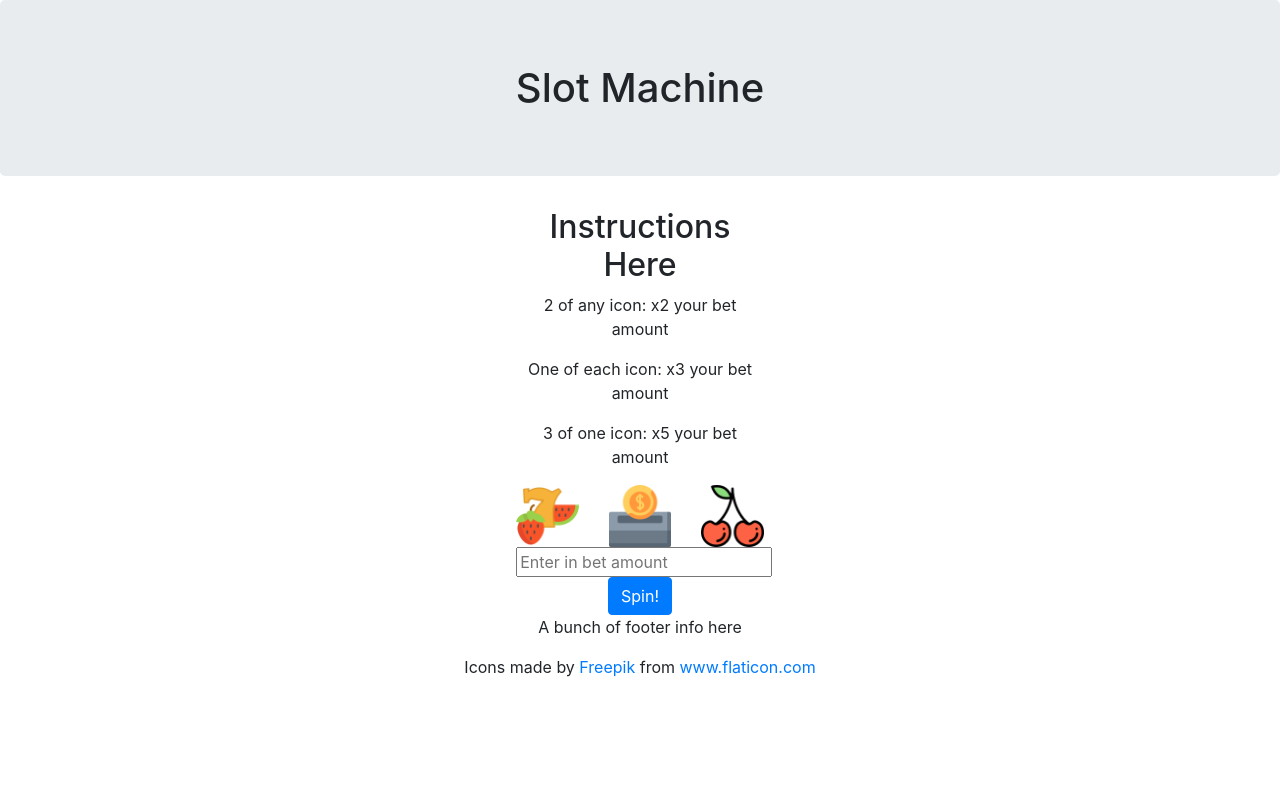
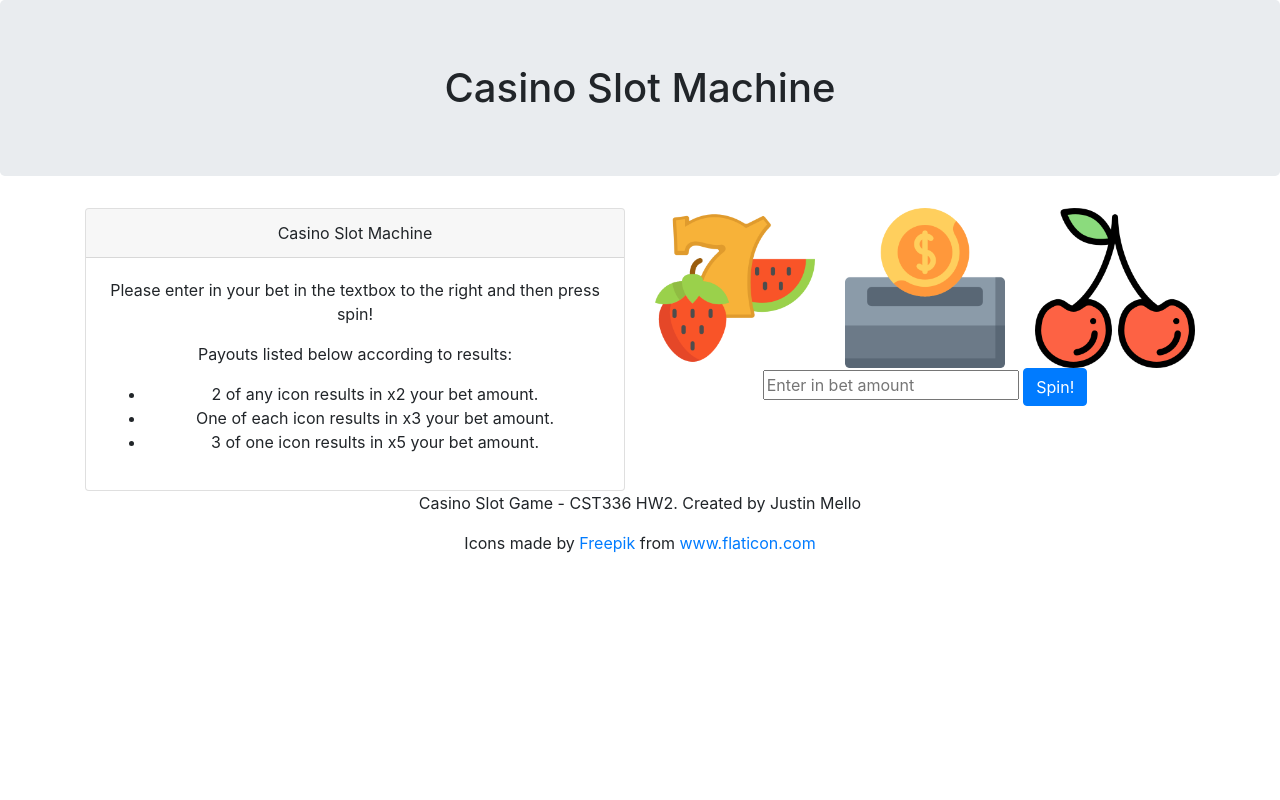
Before and after one commit to justinmello32/cst336-hw2, a PHP site: page / in a window 1280 px wide. Run offline with PHP 8.4, Linux system fonts and the light colour scheme; some libraries are stand-ins or nearby versions.

Commit message:
Layout and positioning.

```diff
--- a/css/styles.css
+++ b/css/styles.css
@@ -1,3 +1,3 @@
-body {
-
+header, main, nav, footer {
+    text-align: center;
 }
--- a/index.html
+++ b/index.html
@@ -10,17 +10,28 @@
 </head>
 <body class="text-center">
 
-	<h1 class="jumbotron">Slot Machine</h1>
+	<h1 class="jumbotron">Casino Slot Machine</h1>
 
 	<div class="container">
-		<div id="instructions" class="row col-3 mx-auto">
-			<h2>Instructions Here</h2>
-			<p>2 of any icon: x2 your bet amount
-			<p>One of each icon: x3 your bet amount
-			<p>3 of one icon: x5 your bet amount
+
+		<div class="row">
+			<div class="col-6">
+				<div class="card">
+				  <div class="card-header">
+				    Casino Slot Machine
 				  </div>
-
-		<div id="slot-machine" class="col-3 mx-auto">
+				  <div class="card-body">
+				    <p class="card-text">Please enter in your bet in the textbox to the right and then press spin!</p>
+				    <p class="card-text">Payouts listed below according to results:
+				    	<ul>
+				    		<li>2 of any icon results in x2 your bet amount.</li>
+			    			<li>One of each icon results in x3 your bet amount.</li>
+			    			<li>3 of one icon results in x5 your bet amount.</li>
+				    	</ul>
+				  </div>
+				</div>
+			</div>
+			<div class="col-6">
 				<div class="row">
 					<div class="col">
 						<img src="img/7.png" class="img-fluid" id="position1">
@@ -32,12 +43,14 @@
 						<img src="img/cherry.png" class="img-fluid" id="position3">
 					</div>
 				</div>
-		</div>
-
-		<div id="bet-area" class="col-3 mx-auto">
+				<div id="bet-area">
 					<input type="number" id="bet-amount" placeholder="Enter in bet amount">
 					<button id="spin-button" class="btn btn-primary">Spin!</button>
 				</div>
+			</div>
+		</div>
+
+
 
 		<div id="results">
 
@@ -46,10 +59,10 @@
 
 		</div>
 
+
 		<div id="footer">
-			<p>A bunch of footer info here
+			<p>Casino Slot Game - CST336 HW2. Created by Justin Mello
 			<div>Icons made by <a href="https://www.flaticon.com/authors/freepik" title="Freepik">Freepik</a> from <a href="https://www.flaticon.com/" title="Flaticon">www.flaticon.com</a></div>
-
 		</div>
 
 </body>
```
Lines whose indentation alone changed are shown as unchanged.
